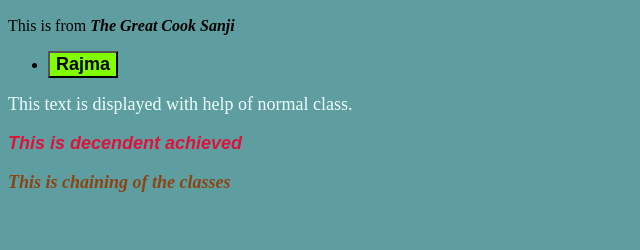
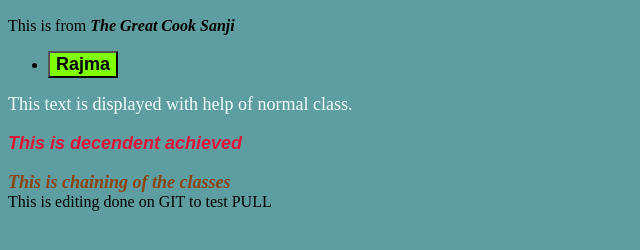
Before and after one commit to Rambo12321/Reciepes, a plain HTML site: page index.html in a window 1280 px wide. Shown: the part 470-720 px from the top of the page, without its empty margins (0-640 px from the left). Drawn offline with Linux system fonts and the light colour scheme.

Commit message:
Changes done on GIT

```diff
--- a/index.html
+++ b/index.html
@@ -19,5 +19,7 @@
     </div>
     <div class="text new">This is chaining of the classes</div>
 
+    <div class="edit">This is editing done on GIT to test PULL</div>
+
 </body>
 </html>
```
